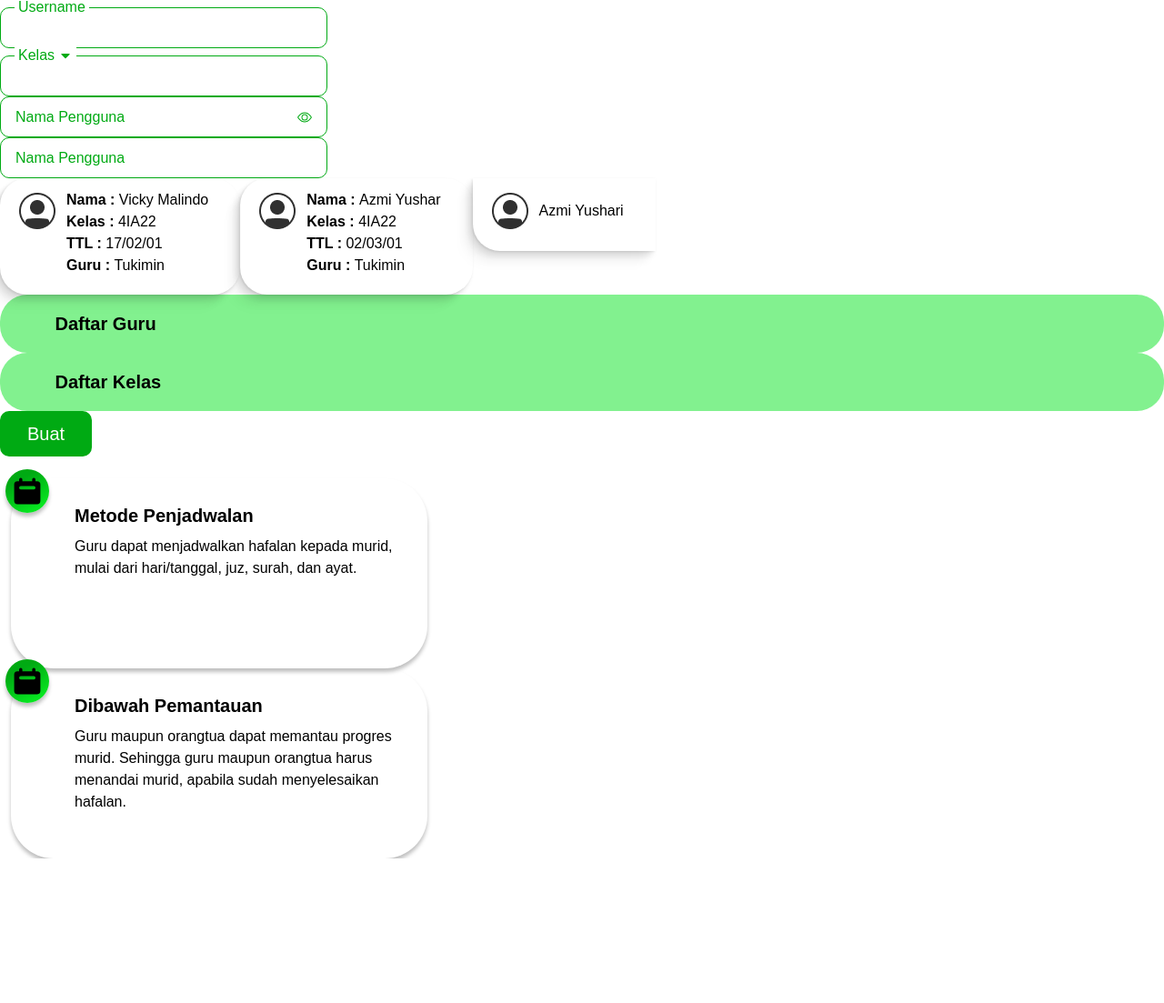
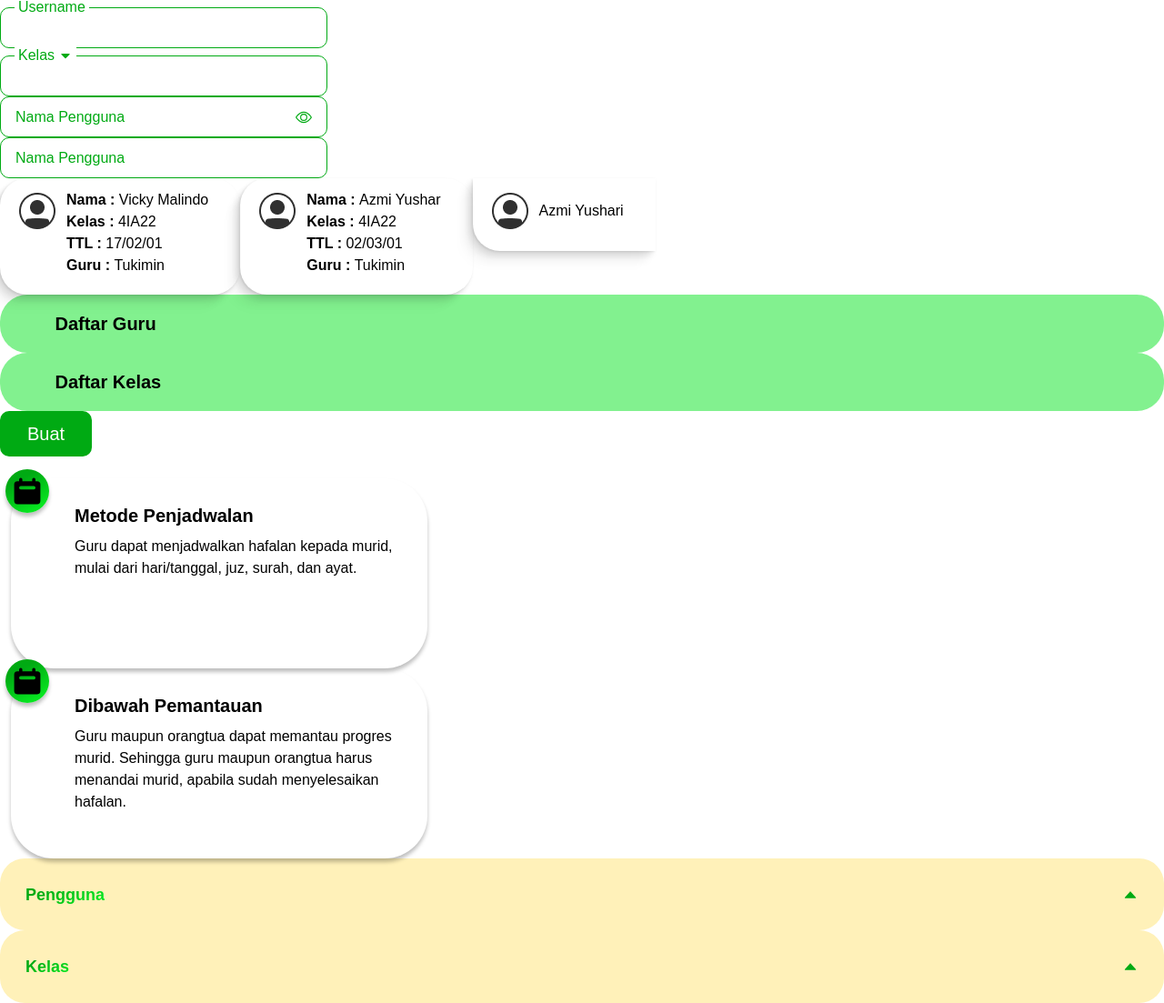
Before and after one commit to vickymalindo/skripsi-ngaji, a React (Vite) app: page / in a window 1280 px wide. Shown: the whole page at 91% size. Before the commit the page ends 944 px from the top, so only its background shows below. Built offline with nearby package versions, Linux system fonts and the light colour scheme.

Commit message:
add dropdowns file and change some state to local

```diff
--- a/src/App.tsx
+++ b/src/App.tsx
@@ -1,5 +1,7 @@
+import React from 'react';
 import Button from './views/atoms/Button';
 import { CardInfo, CardProfile } from './views/atoms/Cards';
+import { DropdownSidebar } from './views/atoms/Dropdowns';
 import {
   InputDefault,
   InputDropdown,
@@ -8,12 +10,25 @@ import {
 import TitlePage from './views/atoms/TitlePage';
 
 function App() {
+  const [value, setValue] = React.useState('');
+
+  const onChange: React.ChangeEventHandler<HTMLInputElement> = (e) => {
+    setValue(e.target.value);
+  };
+
+  const handleClick = () => {
+    console.log('klik');
+  };
+  {
+    console.log(value);
+  }
+
   return (
     <div>
       <InputFloating type='text' label='Username' />
       <InputDropdown label='Kelas' />
-      <InputDefault label='Nama Pengguna' password={true} />
-      <InputDefault label='Nama Pengguna' />
+      <InputDefault label='Nama Pengguna' password={true} onChange={onChange} />
+      <InputDefault label='Nama Pengguna' onChange={onChange} />
       <div className='flex'>
         <CardProfile
           name='Vicky Malindo'
@@ -31,7 +46,7 @@ function App() {
       </div>
       <TitlePage page='Daftar Guru' />
       <TitlePage page='Daftar Kelas' />
-      <Button children='Buat' />
+      <Button children='Buat' onClick={handleClick} />
       <br />
       <br />
       <CardInfo
@@ -47,6 +62,8 @@ function App() {
         description='Guru maupun orangtua dapat memantau
                       progres murid. Sehingga guru maupun orangtua harus menandai murid, apabila sudah menyelesaikan hafalan.'
       />
+      <DropdownSidebar parent='Pengguna' />
+      <DropdownSidebar parent='Kelas' />
     </div>
   );
 }
--- a/src/index.css
+++ b/src/index.css
@@ -13,6 +13,22 @@
   box-shadow: 0px 4px 4px rgba(0, 0, 0, 0.25);
 }
 
+.gradient-green {
+  background: linear-gradient(151.91deg, #00aa13 26.89%, #07e420 82.6%);
+  -webkit-background-clip: text;
+  -webkit-text-fill-color: transparent;
+  background-clip: text;
+  text-fill-color: transparent;
+}
+
+.rounded-tl-tr {
+  border-radius: 10px 10px 0 0;
+}
+
+.rounded-bl-br {
+  border-radius: 0 0 10px 10px;
+}
+
 body {
   font-family: 'Poppins', sans-serif;
 }
--- a/src/views/atoms/Button.tsx
+++ b/src/views/atoms/Button.tsx
@@ -1,10 +1,15 @@
+import React from 'react';
+
 interface Props {
   children: string;
+  onClick?: React.MouseEventHandler;
 }
 
-const Button = ({ children }: Props) => {
+const Button = ({ children, onClick }: Props) => {
   return (
-    <button className='outline-none bg-dark-green py-[10px] px-[30px] text-[20px] text-white rounded-[10px]'>
+    <button
+      className='outline-none bg-dark-green py-[10px] px-[30px] text-[20px] text-white rounded-[10px]'
+      onClick={onClick}>
       {children}
     </button>
   );
--- a/src/views/atoms/Cards.tsx
+++ b/src/views/atoms/Cards.tsx
@@ -54,7 +54,7 @@ export const CardProfile = ({
   );
 };
 
-export const CardInfo = ({ icon, title, description }: Props) => {
+export const CardInfo = ({ title, description }: Props) => {
   return (
     <div className='relative w-[458px] h-[209px] pt-[27px] pl-[70px] pr-[34px] shadow-primary-shadow rounded-[47px] ml-3'>
       <div>
--- /dev/null
+++ b/src/views/atoms/Dropdowns.tsx
@@ -0,0 +1,75 @@
+import React from 'react';
+import { AiFillCaretDown, AiFillCaretUp } from 'react-icons/ai';
+
+interface Props<T> {
+  parent?: string;
+  onClick?: React.MouseEventHandler;
+  isOpen?: boolean;
+  data?: T[];
+}
+
+export const DropdownSidebar = <T extends {}>({
+  parent,
+  onClick,
+  isOpen,
+}: Props<T>) => {
+  const [open, setOpen] = React.useState(false);
+
+  const handleOpen = () => {
+    setOpen((prev) => !prev);
+  };
+
+  return (
+    <div
+      className={
+        'bg-dropdwon-cream rounded-[27.34px] pt-[25.65px] px-7 cursor-pointer' +
+        (open ? ' pb-[39.3px]' : ' pb-[25.65px]')
+      }
+      onClick={handleOpen}>
+      <div className='flex justify-between items-center'>
+        <h3 className='capitalize text-lg font-bold gradient-green'>
+          {parent}
+        </h3>
+        {open ? (
+          <AiFillCaretDown className='text-dark-green text-lg' />
+        ) : (
+          <AiFillCaretUp className='text-dark-green text-lg' />
+        )}
+      </div>
+      {open && (
+        <div className='pl-[10px] mt-[11px]'>
+          <a href='/' className='block py-0.5'>
+            Guru
+          </a>
+          <a href='admin' className='block py-0.5'>
+            Admin
+          </a>
+          <a href='user' className='block py-0.5'>
+            User
+          </a>
+        </div>
+      )}
+    </div>
+  );
+};
+
+export const DropdownInput = <T extends string>({ data, isOpen }: Props<T>) => {
+  return (
+    <div
+      className={
+        'bg-dark-green text-white p-3 absolute top-[45px] w-full' +
+        (isOpen && ' rounded-bl-br')
+      }>
+      {data?.map((value, index) => {
+        return (
+          <button
+            key={index}
+            className='block m-auto p-1 w-full'
+            onClick={() => console.log(value)}>
+            {value}
+          </button>
+        );
+      })}
+    </div>
+  );
+};
--- a/src/views/atoms/Inputs.tsx
+++ b/src/views/atoms/Inputs.tsx
@@ -1,35 +1,57 @@
-// import React from 'react'
-import { BsEye } from 'react-icons/bs';
+import React from 'react';
+import { BsEye, BsEyeSlash } from 'react-icons/bs';
 import { FaCaretDown } from 'react-icons/fa';
+import { DropdownInput } from './Dropdowns';
 
 interface Props {
   type?: string;
   label: string;
   password?: boolean;
+  eye?: boolean;
+  onChange?: (e: React.ChangeEvent<HTMLInputElement>) => void;
+  isOpen?: boolean;
 }
 
-export const InputDefault = ({ label, password }: Props) => {
+export const InputDefault = ({ label, password, eye, ...props }: Props) => {
+  const [eyeSlash, setEyeSlash] = React.useState(true);
+
+  const handleClickEye = () => {
+    setEyeSlash((prev) => !prev);
+  };
+
   return (
     <div className='px-4 py-3 h-[45px] border border-dark-green rounded-[10px] text-dark-green w-[360px] flex justify-between items-center'>
       <input
-        type='text'
+        type={password ? (eyeSlash ? 'password' : 'text') : 'text'}
         className={
           'outline-none border-none placeholder-dark-green' +
           (password ? ' w-[92%]' : ' w-full')
         }
         placeholder={label}
+        {...props}
       />
-      {password && <BsEye className='cursor-pointer' />}
+      {password ? (
+        eyeSlash ? (
+          <BsEye className='cursor-pointer text-lg' onClick={handleClickEye} />
+        ) : (
+          <BsEyeSlash
+            className='cursor-pointer text-lg'
+            onClick={handleClickEye}
+          />
+        )
+      ) : (
+        ''
+      )}
     </div>
   );
 };
 
-export const InputFloating = ({ type, label }: Props) => {
+export const InputFloating = ({ label, ...props }: Props) => {
   return (
     <div className='relative mt-2 w-max'>
       <input
-        type={type}
         className='w-[360px] px-4 py-3 h-[45px] outline-none border-dark-green border rounded-[10px] text-dark-green'
+        {...props}
       />
       <span className='absolute -top-3 left-4 px-1 bg-white text-dark-green text-base flex justify-center items-center gap-1'>
         <span>{label}</span>
@@ -39,13 +61,31 @@ export const InputFloating = ({ type, label }: Props) => {
 };
 
 export const InputDropdown = ({ label }: Props) => {
+  const [open, setOpen] = React.useState(false);
+
+  const handleOpen = () => {
+    setOpen((prev) => !prev);
+  };
+
   return (
-    <div className='relative cursor-pointer mt-2 w-max'>
-      <div className='w-[360px] px-4 py-3 h-[45px] border-dark-green border rounded-[10px] text-dark-green'></div>
-      <span className='absolute -top-3 left-4 px-1 bg-white text-dark-green text-base flex justify-center items-center gap-1'>
-        <span>{label}</span>
-        <FaCaretDown />
-      </span>
+    <div className='relative w-[360px]'>
+      <div className='relative cursor-pointer mt-2' onClick={handleOpen}>
+        <div
+          className={
+            'px-4 py-3 h-[45px] border-dark-green border text-dark-green' +
+            (open ? ' rounded-tl-tr' : ' rounded-[10px]')
+          }></div>
+        <span className='absolute -top-3 left-4 px-1 bg-white text-dark-green text-base flex justify-center items-center gap-1'>
+          <span>{label}</span>
+          <FaCaretDown />
+        </span>
+      </div>
+      {open && (
+        <DropdownInput
+          data={['4IA22', '4IA19', '4IA20', '4IA18']}
+          isOpen={open}
+        />
+      )}
     </div>
   );
 };
--- a/tailwind.config.js
+++ b/tailwind.config.js
@@ -6,6 +6,7 @@ export default {
       colors: {
         'dark-green': '#00AA13',
         'light-green': '#82F18F',
+        'dropdwon-cream': '#FFF1B9',
       },
       boxShadow: {
         'primary-shadow': '0px 4px 4px rgba(0, 0, 0, 0.25);',
```
